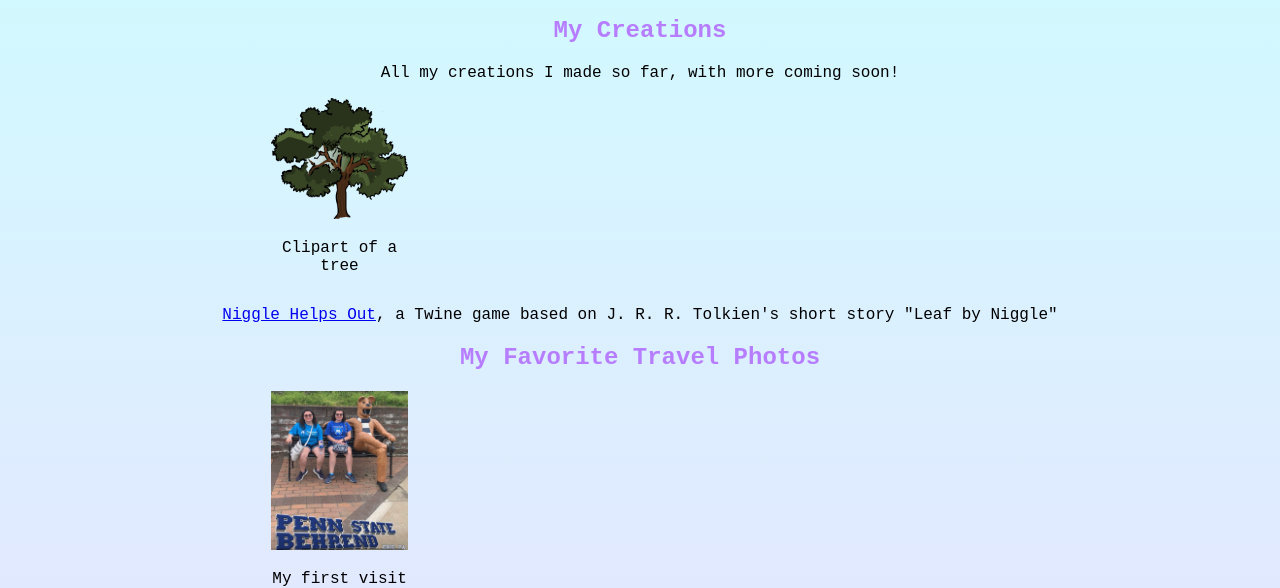
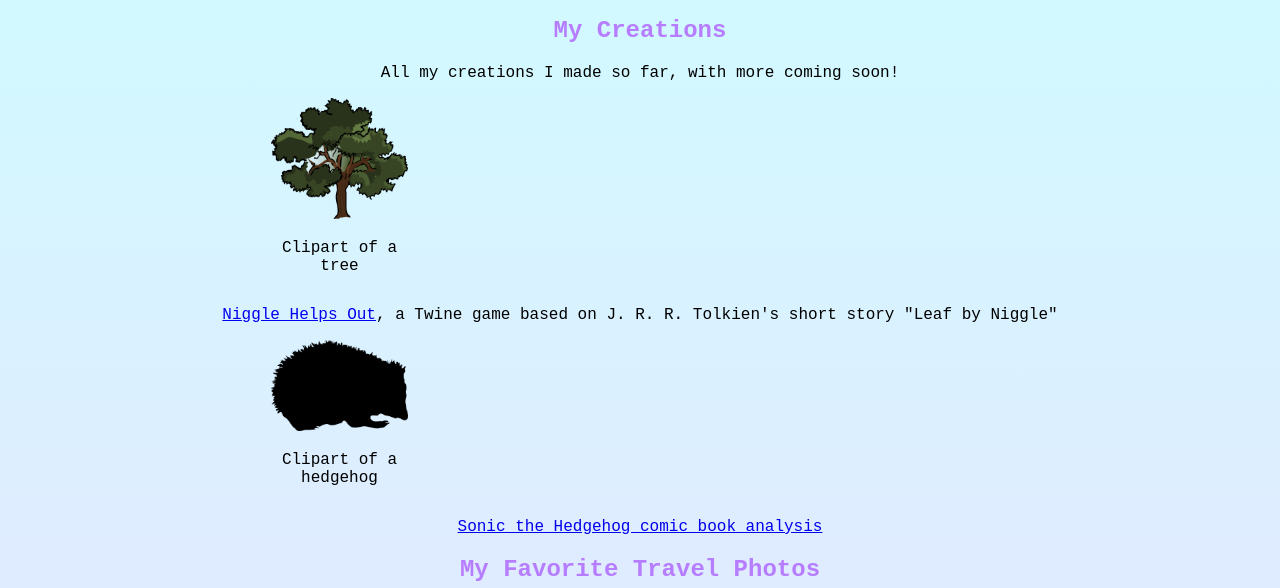
Before and after one commit to SonicSpaceFan025/Portfolio, a plain HTML site: page docs/gallery.html in a window 1280 px wide. Shown: the part 227-815 px from the top of the page. Drawn offline with Linux system fonts and the light colour scheme.

Commit message:
Splash page

```diff
--- a/docs/gallery.html
+++ b/docs/gallery.html
@@ -22,6 +22,13 @@
                     </figure>
             <p><a href="niggle.html">Niggle Helps Out</a>, a Twine game based on J. R. R. Tolkien's short story "Leaf by Niggle"</p>
         </section>
+        <section>
+            <figure>
+                <img src="images/hedgehog.png" alt="Hedgehog clipart"/>
+                <figcaption>Clipart of a hedgehog</figcaption>
+            </figure>
+            <p><a href="https://rcc5418.github.io/NotSoFastEgghead/index.html">Sonic the Hedgehog comic book analysis</a></p>
+        </section>
         <h2 style="color:#b77dff">My Favorite Travel Photos</h2>
        <section>
            <figure>
```
Also changed, not shown: docs/images/hedgehog.png (added).
